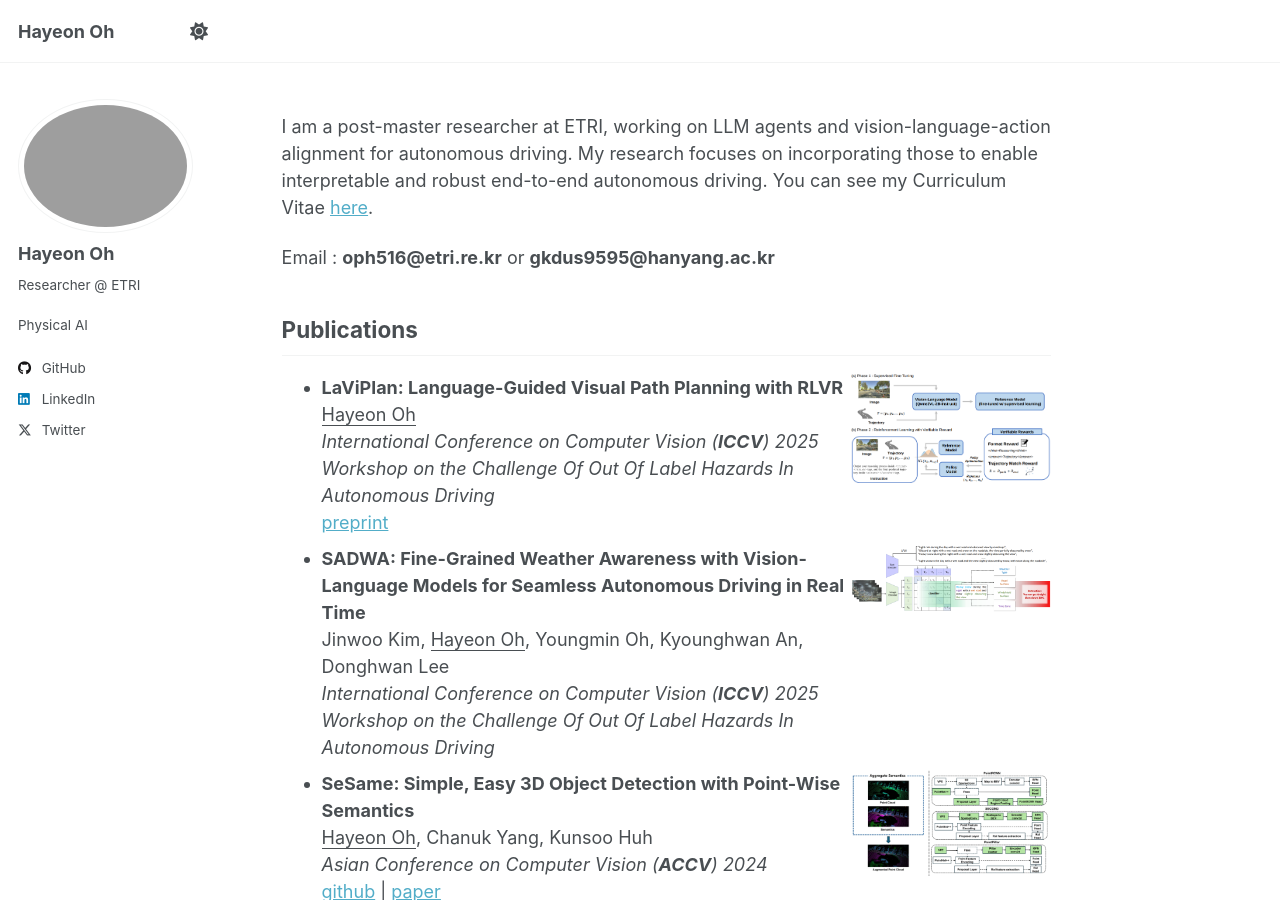
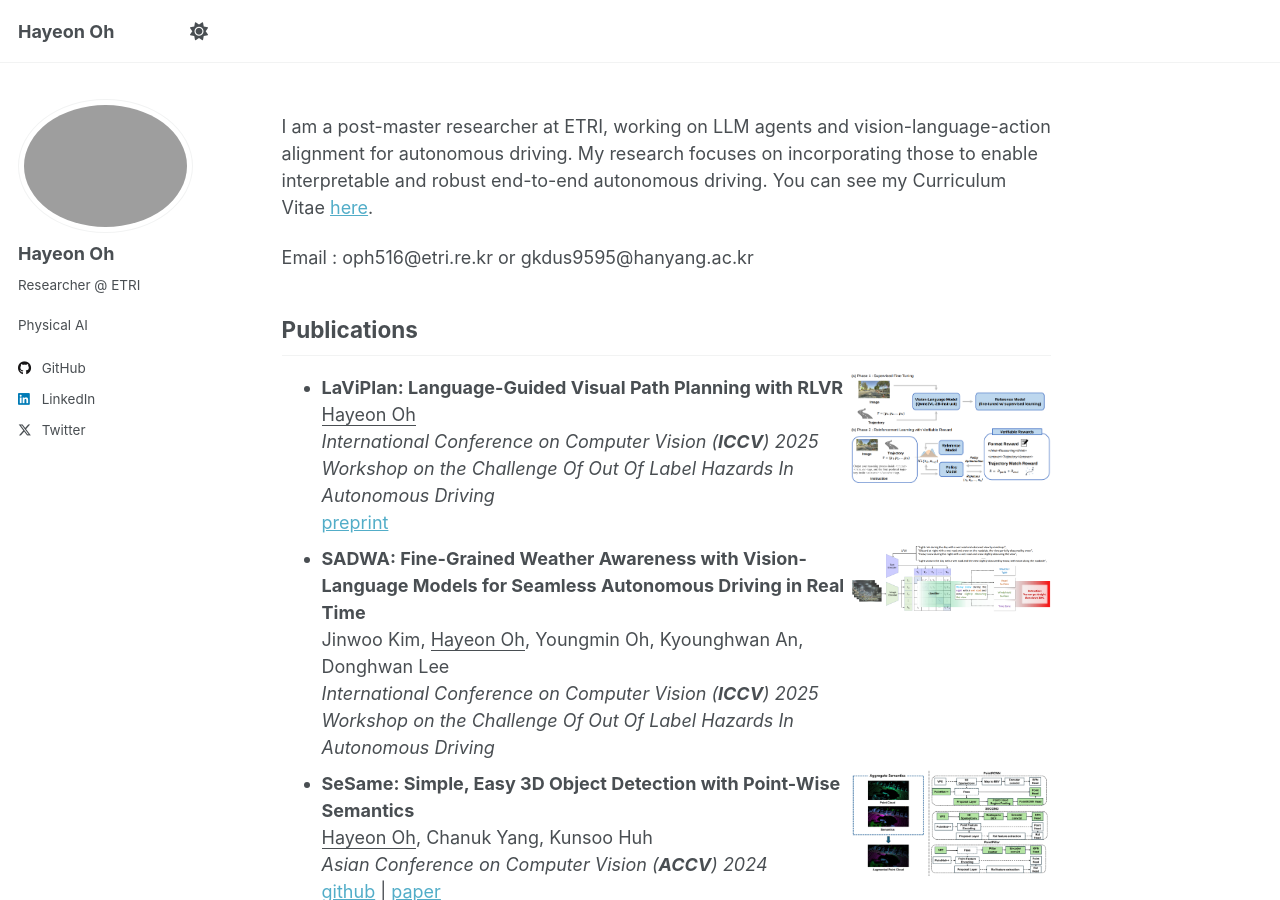
Before and after one commit to OPhD-hahao/OPhD-hahao.github.io, a Jekyll site: the page built from _pages/about.md, in a window 1280 px wide and 900 px high. Built offline with Jekyll 4.4.1, drawn with Linux system fonts in a browser that asks for light colours; a script that is not in the unit is left out.

```diff
--- a/_pages/about.md
+++ b/_pages/about.md
@@ -9,7 +9,7 @@ redirect_from:
 ---
 I am a post-master researcher at ETRI, working on LLM agents and vision-language-action alignment for autonomous driving. My research focuses on incorporating those to enable interpretable and robust end-to-end autonomous driving. You can see my Curriculum Vitae [here](../assets/curriculum_vitae_HayeonOh.pdf).
 
-Email : **oph516@etri.re.kr** or **gkdus9595@hanyang.ac.kr**
+Email : oph516@etri.re.kr or gkdus9595@hanyang.ac.kr
 
 ## Publications
 - <div style="display: flex; align-items: flex-start; justify-content: space-between;">
```
